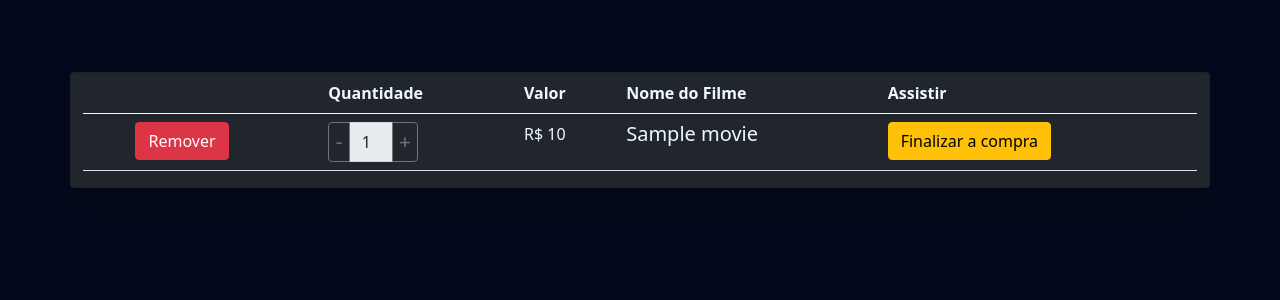
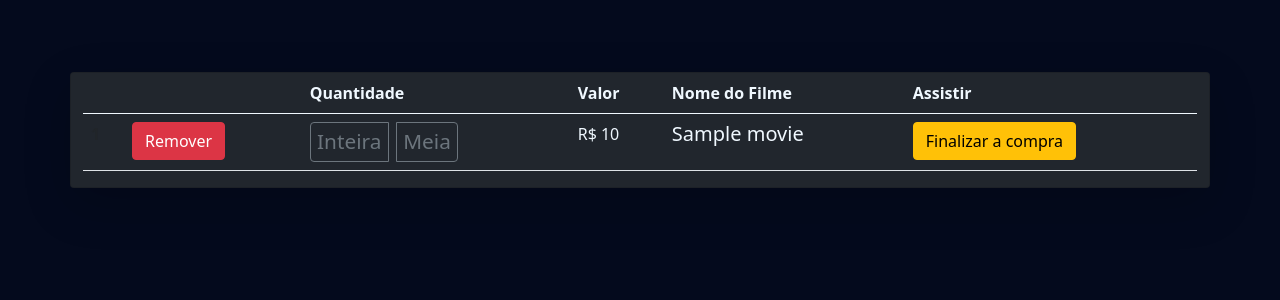
Before and after one commit to julsales/CineFDS, a Django app: template CineFds/home/templates/cart.html in a window 1280 px wide. Shown: the part 71-371 px from the top of the page. Run offline with Django 5.2, Linux system fonts and the light colour scheme; the template is opened without the code that fills it: values that come from a table or form of the project are taken from there, others are empty; tables that the repository leaves empty hold one stand-in row (values such as "Sample post"); parts of the project's set-up code (start-up, migrations or seed data) failed here and were passed over; some libraries are stand-ins or nearby versions.

Commit message:
função meia entrada funcional

```diff
--- a/CineFds/home/templates/cart.html
+++ b/CineFds/home/templates/cart.html
@@ -7,13 +7,22 @@
     align-items: center;
 }
 
-.quantity-container .input-group {
-    width: 90px;
-}
-
 .quantity-container .btn {
     font-size: 1.3rem;
     padding: 0.2rem 0.4rem;
+}
+
+.quantity-container .btn-group {
+    display: flex;
+}
+
+.quantity-container .btn-group .btn {
+    margin-right: 0.5rem;
+    flex: 1;
+}
+
+.quantity-container .btn-group .btn:last-child {
+    margin-right: 0;
 }
 </style>
 <div class="container card shadow-lg mt-5" style="background-color: rgb(33 38 45);">
@@ -34,10 +43,9 @@
                 <th scope="row">{{ forloop.counter }}</th>
                 <td><a href="{% url 'remove_cart' cartItem.uid %}" class="btn btn-danger">Remover</a></td>
                 <td class="quantity-container">
-                    <div class="input-group">
-                        <button class="btn btn-outline-secondary decrease" type="button">-</button>
-                        <input type="text" class="form-control quantity" value="1" readonly maxlength="2" data-unit-price="{{ cartItem.movie.price }}">
-                        <button class="btn btn-outline-secondary increase" type="button">+</button>
+                    <div class="btn-group" role="group">
+                        <button type="button" class="btn btn-outline-secondary quantity-btn" data-quantity="1" data-unit-price="{{ cartItem.movie.price }}">Inteira</button>
+                        <button type="button" class="btn btn-outline-secondary quantity-btn" data-quantity="0.5" data-unit-price="{{ cartItem.movie.price }}">Meia</button>
                     </div>
                 </td>
                 <td style="color: aliceblue;"><p class="price">R$ {{ cartItem.movie.price }}</p></td>
@@ -57,43 +65,31 @@
     }
 
     document.addEventListener('DOMContentLoaded', function () {
-        const decreaseButtons = document.querySelectorAll('.decrease');
-        const increaseButtons = document.querySelectorAll('.increase');
-        const quantityInputs = document.querySelectorAll('.quantity');
+        const quantityButtons = document.querySelectorAll('.quantity-btn');
         const priceElements = document.querySelectorAll('.price');
 
-        decreaseButtons.forEach(button => {
+        quantityButtons.forEach(button => {
             button.addEventListener('click', function () {
-                let quantityInput = this.parentElement.querySelector('.quantity');
-                let currentValue = parseInt(quantityInput.value);
-                if (currentValue > 1) {
-                    quantityInput.value = currentValue - 1;
-                    let unitPrice = parseFloat(quantityInput.dataset.unitPrice);
-                    let totalPrice = calculateTotalPrice(currentValue - 1, unitPrice);
-                    this.parentElement.nextElementSibling.nextElementSibling.querySelector('.price').textContent = `R$ ${totalPrice}`;
-                }
-            });
-        });
+                let quantity = parseFloat(this.dataset.quantity);
+                let unitPrice = parseFloat(this.dataset.unitPrice);
+                let totalPrice = calculateTotalPrice(quantity, unitPrice);
+                this.closest('tr').querySelector('.price').textContent = `R$ ${totalPrice}`;
 
-        increaseButtons.forEach(button => {
-            button.addEventListener('click', function () {
-                let quantityInput = this.parentElement.querySelector('.quantity');
-                let currentValue = parseInt(quantityInput.value);
-                if (currentValue < 9) {
-                    quantityInput.value = currentValue + 1;
-                    let unitPrice = parseFloat(quantityInput.dataset.unitPrice);
-                    let totalPrice = calculateTotalPrice(currentValue + 1, unitPrice);
-                    this.parentElement.nextElementSibling.nextElementSibling.querySelector('.price').textContent = `R$ ${totalPrice}`;
-                }
+                this.closest('.btn-group').querySelectorAll('.quantity-btn').forEach(btn => {
+                    btn.classList.remove('btn-primary');
+                    btn.classList.add('btn-outline-secondary');
+                });
+                this.classList.remove('btn-outline-secondary');
+                this.classList.add('btn-primary');
             });
         });
 
         document.querySelectorAll('.btn-finalize').forEach(button => {
             button.addEventListener('click', function() {
                 const ticketData = [];
-                quantityInputs.forEach((input, index) => {
-                    const quantity = parseInt(input.value);
-                    const price = parseFloat(input.dataset.unitPrice);
+                document.querySelectorAll('.btn-primary').forEach((btn, index) => {
+                    const quantity = parseFloat(btn.dataset.quantity);
+                    const price = parseFloat(btn.dataset.unitPrice);
                     const movieName = document.querySelectorAll('h5')[index].textContent;
                     ticketData.push({ movieName, quantity, price });
                 });
```
